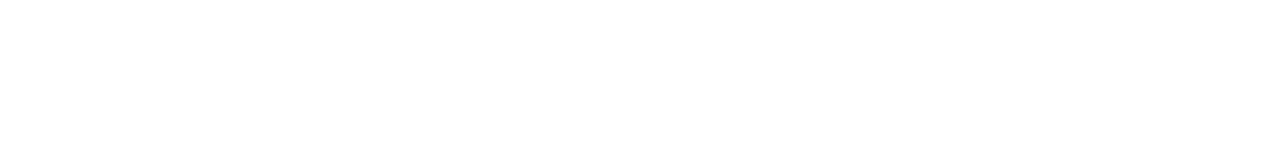
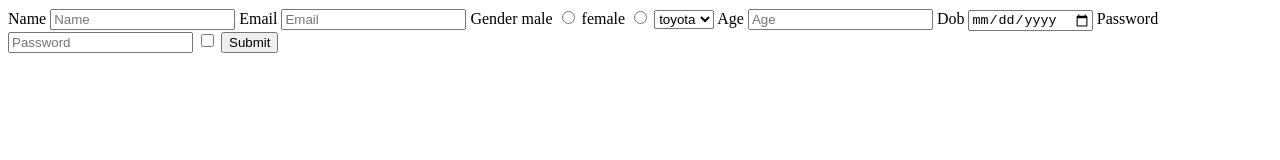
Before and after one commit to acciojob/signup-form-car-jain009, a website: page main.html in a window 1280 px wide. Drawn offline with Linux system fonts and the light colour scheme.

Commit message:
created a submission

```diff
--- a/main.html
+++ b/main.html
@@ -8,6 +8,39 @@
 
 <body>
 	<!-- the entire body must be written by student -->
+
+	<form method="post">
+		<label id="name">Name</label>
+		<input  required type="text" id="name" placeholder="Name">
+		<label  id="email">Email</label>
+		<input required type="email" id="email" placeholder="Email">
+		<label >
+			Gender
+		<label  id="gender_m">male
+		<input  required type="radio" id="gender_m" placeholder="">
+		</label>
+		<label id="gender_f">
+			female
+		<input required type="radio" id="gender_f" placeholder="">
+		</label>
+			</label>
+		<select placeholder="--Please choose an option--" required id="cars">
+			<option>toyota</option>
+			<option>nexon</option>
+			<option>suzuki</option>
+		</select>
+		<label id="dob">Age</label>
+		<input type="number" placeholder="Age" required id="dob">
+		<label id="tel">Dob</label>
+		<input required id="tel" type="date" >
+		<label id="password">Password</label>
+		<input  id="password" type="password" placeholder="Password" >
+		<label id="tos"></label>
+		<input  required id="tos" type="checkbox" placeholder="-" >
+
+		<button type="submit" id="submit">Submit</button>
+
+	</form>
     <script type="text/javascript" src="./script.js">
 </script>
 
```
